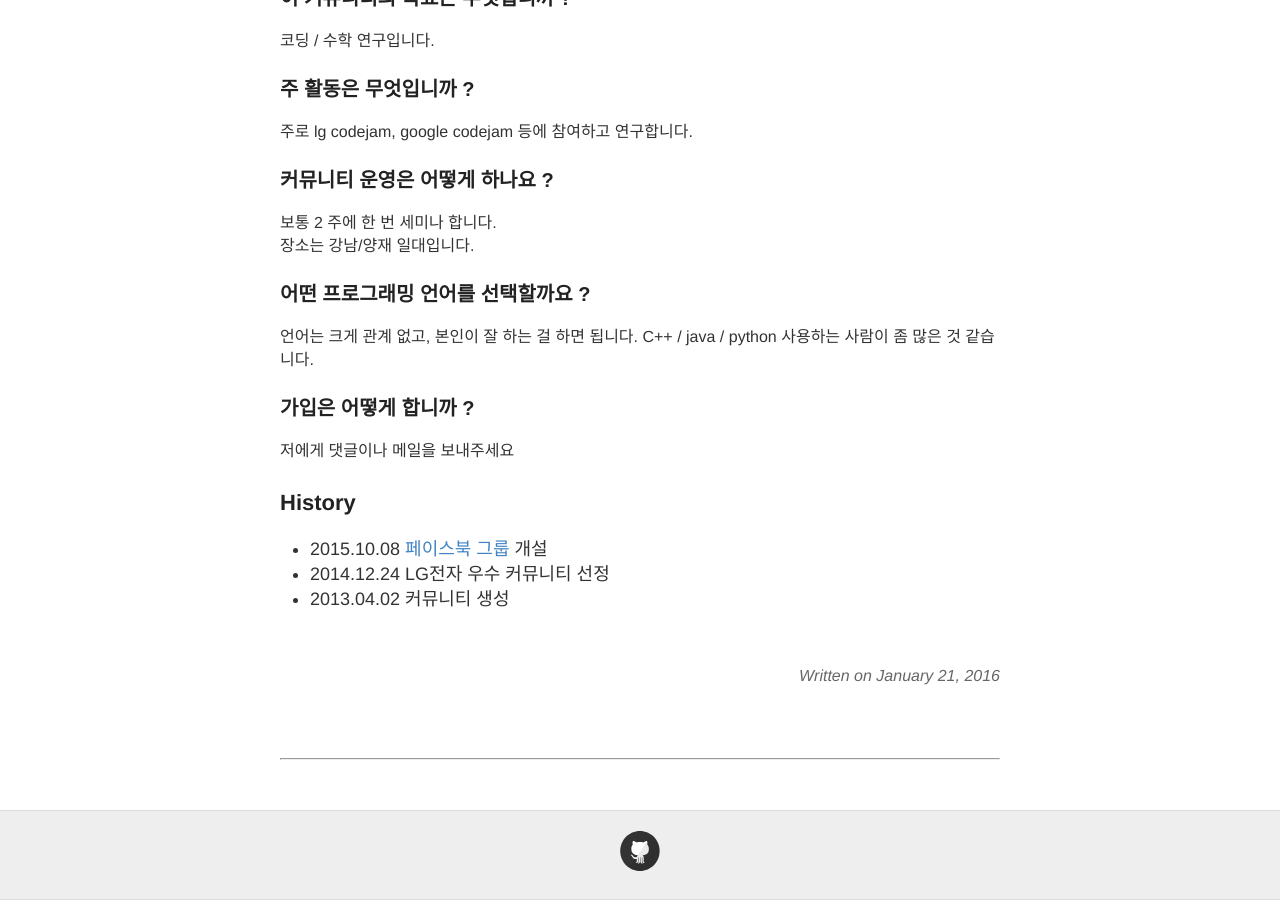
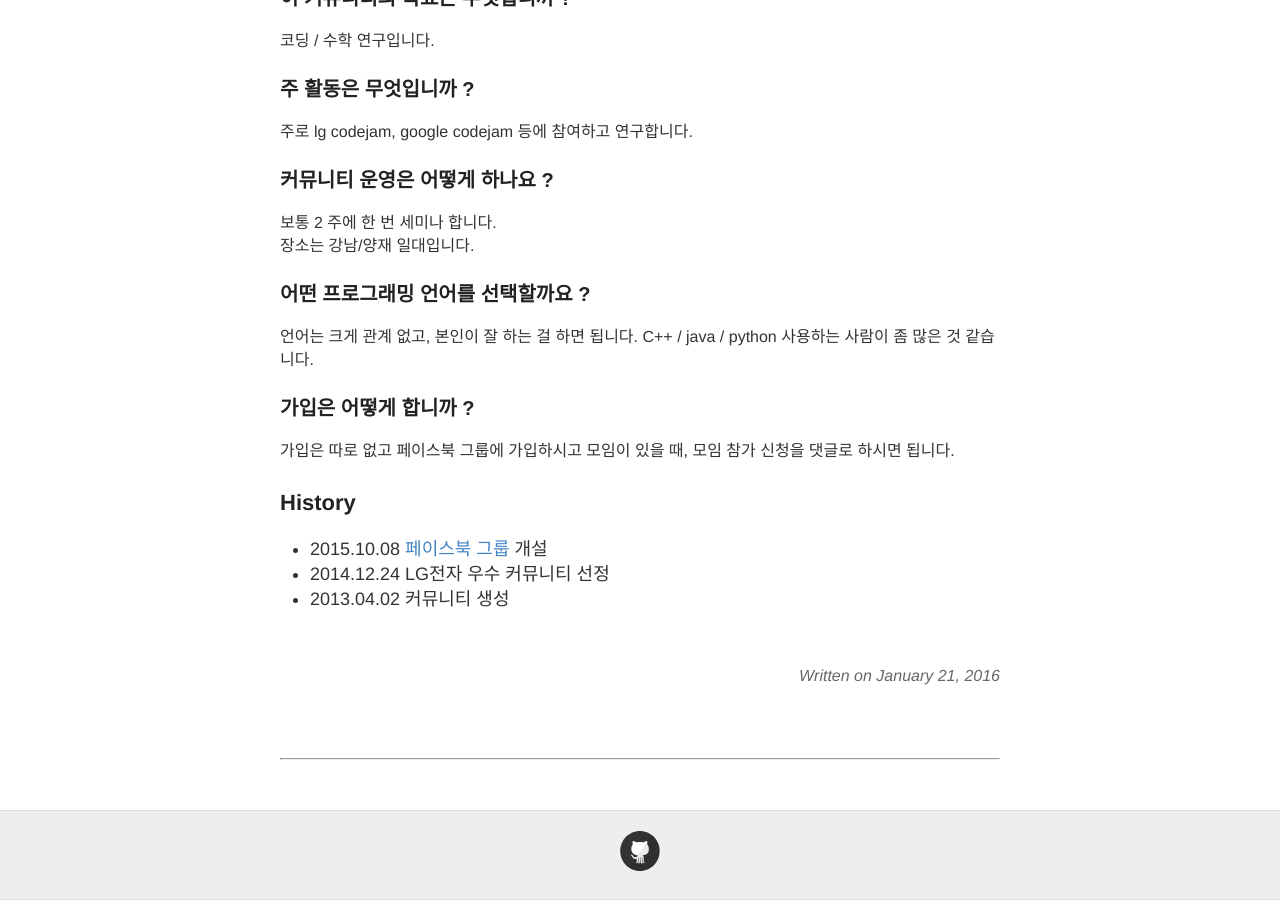
Before and after one commit to seirion/aaa, a Jekyll site: the page built from _posts/2016-01-21-aaa-intro.md, in a window 1280 px wide and 900 px high, scrolled down 1007 px. Built offline with Jekyll 4.4.1, drawn with Linux system fonts in a browser that asks for light colours; comment, search, counter and statistics services are not loaded.

Commit message:
Update 2016-01-21-aaa-intro.md

```diff
--- a/_posts/2016-01-21-aaa-intro.md
+++ b/_posts/2016-01-21-aaa-intro.md
@@ -36,7 +36,7 @@ The Feynman algorithm was facetiously suggested by Murray Gell-Mann, a colleague
 언어는 크게 관계 없고, 본인이 잘 하는 걸 하면 됩니다. C++ / java / python 사용하는 사람이 좀 많은 것 같습니다.
 
 ### 가입은 어떻게 합니까 ?
-저에게 댓글이나 메일을 보내주세요
+가입은 따로 없고 페이스북 그룹에 가입하시고 모임이 있을 때, 모임 참가 신청을 댓글로 하시면 됩니다.
 
 ## History
 - 2015.10.08 [페이스북 그룹](https://www.facebook.com/groups/426512737533637/) 개설
```
